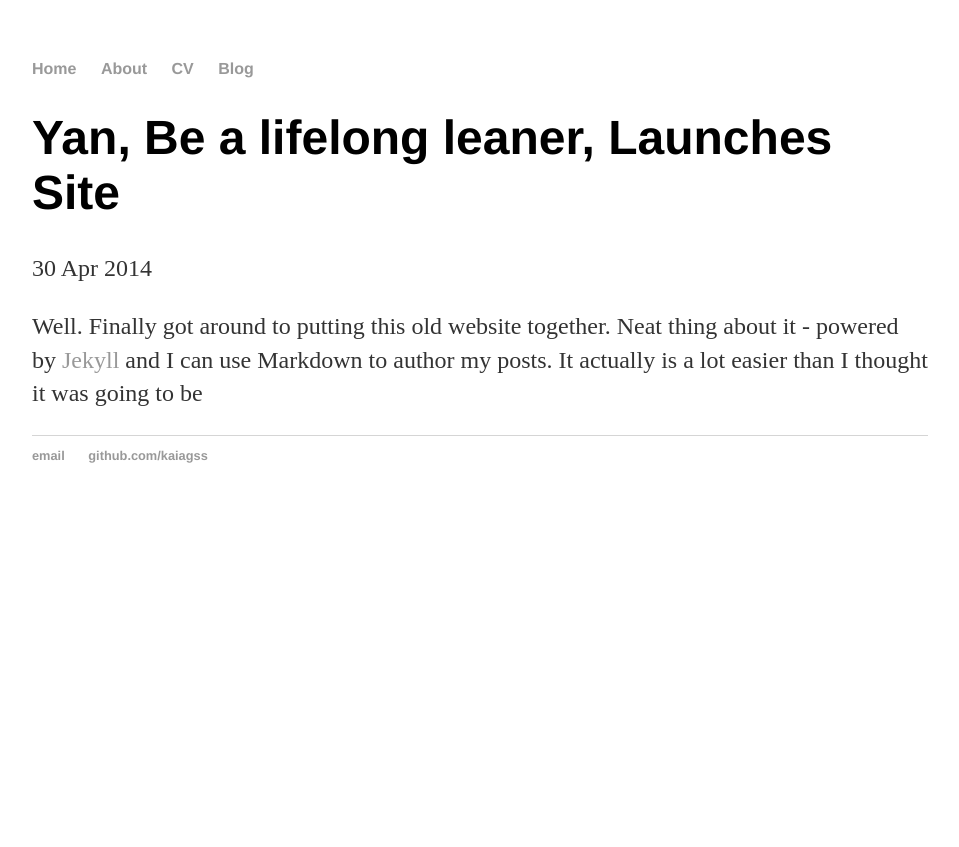
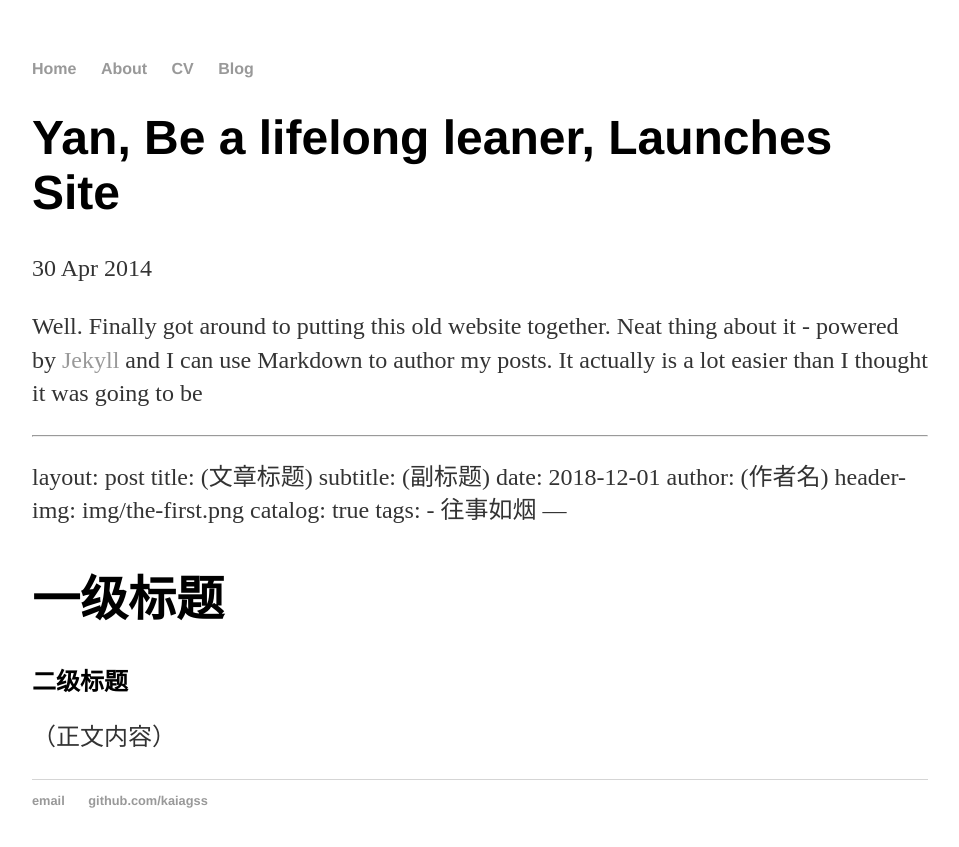
Before and after one commit to kaiagss/kaiagss.github.io, a Jekyll site: the page built from _posts/2014-04-30-Yan-site-launched.md, in a window 1280 px wide. Shown: the top 847 px of the page, without its empty margins (160-1119 px from the left). Built offline with Jekyll 4.4.1, drawn with Linux system fonts in a browser that asks for light colours.

Commit message:
Update 2014-04-30-Yan-site-launched.md

```diff
--- a/_posts/2014-04-30-Yan-site-launched.md
+++ b/_posts/2014-04-30-Yan-site-launched.md
@@ -4,3 +4,20 @@ title: "Yan, Be a lifelong leaner, Launches Site"
 date: 2014-04-30
 ---
 Well. Finally got around to putting this old website together. Neat thing about it - powered by [Jekyll](http://jekyllrb.com) and I can use Markdown to author my posts. It actually is a lot easier than I thought it was going to be
+
+
+
+---
+layout:     post
+title:      (文章标题)
+subtitle:   (副标题)
+date:       2018-12-01
+author:     (作者名)
+header-img: img/the-first.png
+catalog:   true
+tags:
+    - 往事如烟
+---
+# 一级标题
+## 二级标题
+（正文内容）
```
